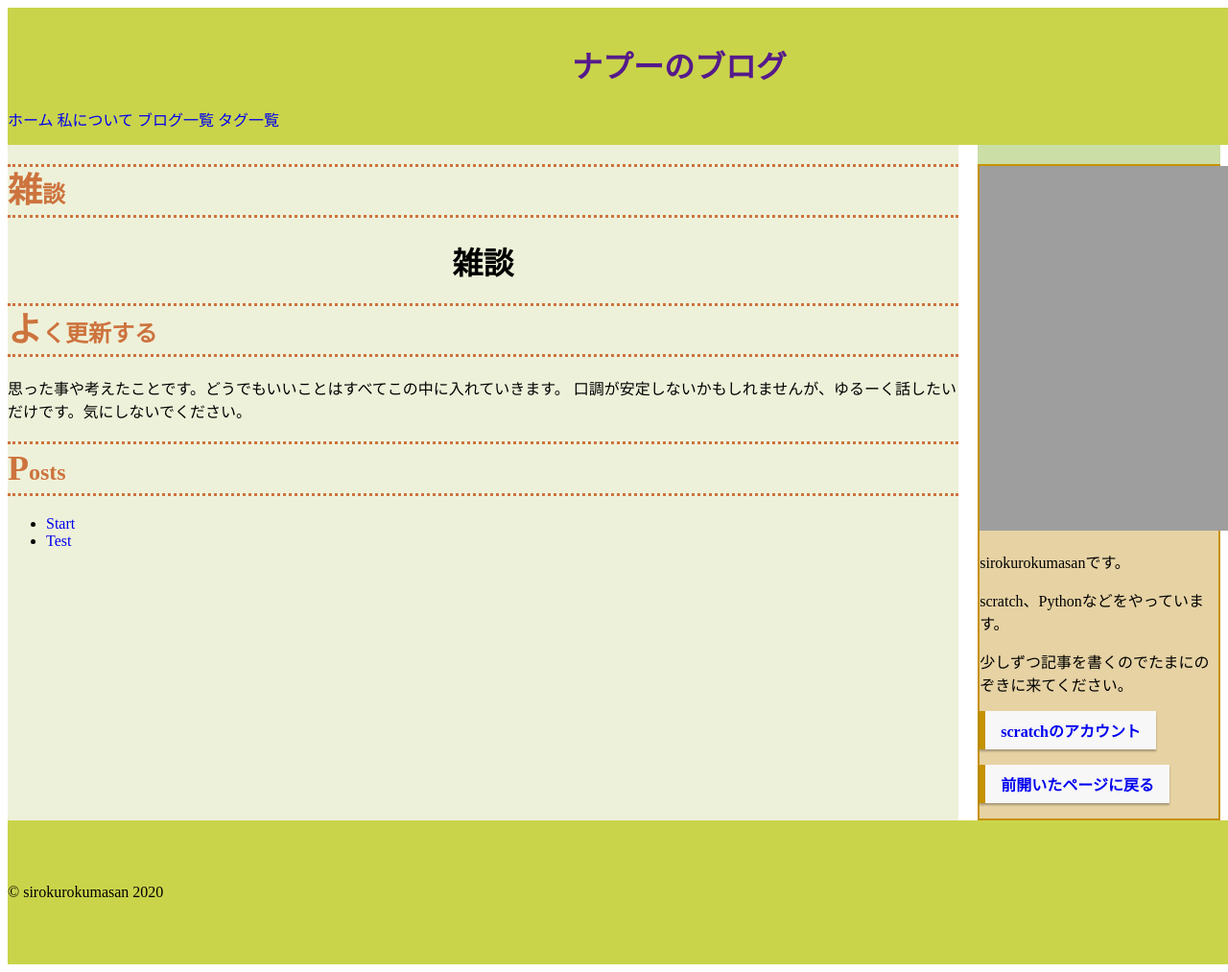
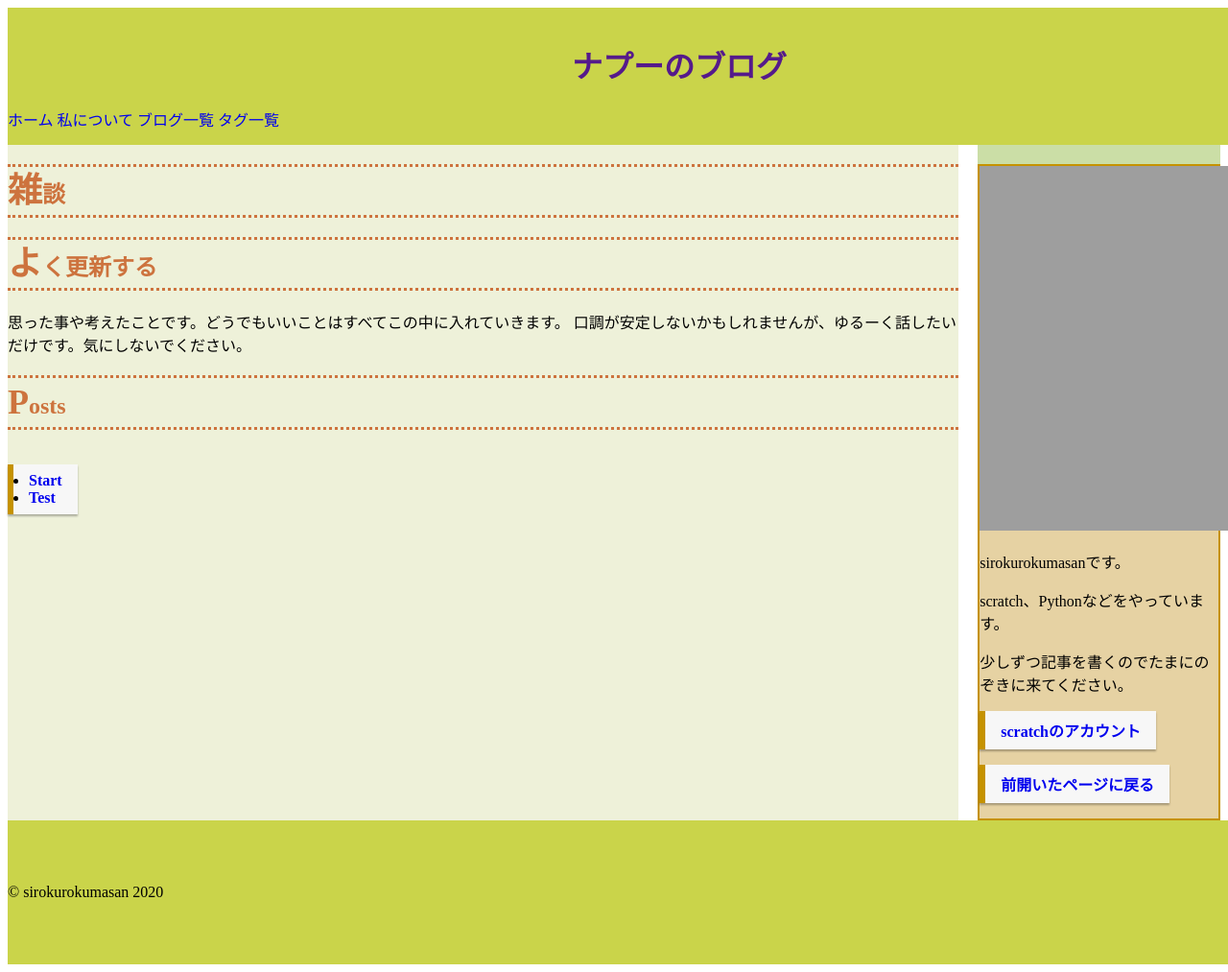
Before and after one commit to sirokurokumasan/sirokurokumasan.github.io, a Jekyll site: the page built from _authors/雑談.md, in a window 1280 px wide and 1013 px high. Shown: the whole window at 96% size. Built offline with Jekyll 4.4.1, drawn with Linux system fonts in a browser that asks for light colours.

Commit message:
Update author.html

```diff
--- a/_layouts/author.html
+++ b/_layouts/author.html
@@ -1,13 +1,12 @@
 ---
 layout: default
 ---
-<h1>{{ page.name }}</h1>
 <h2>{{ page.position }}</h2>
 
 {{ content }}
 
 <h2>Posts</h2>
-<ul>
+<ul class="btn">
   {% assign filtered_posts = site.posts | where: 'author', page.short_name %}
   {% for post in filtered_posts %}
     <li><a href="{{ post.url }}">{{ post.title }}</a></li>
```
